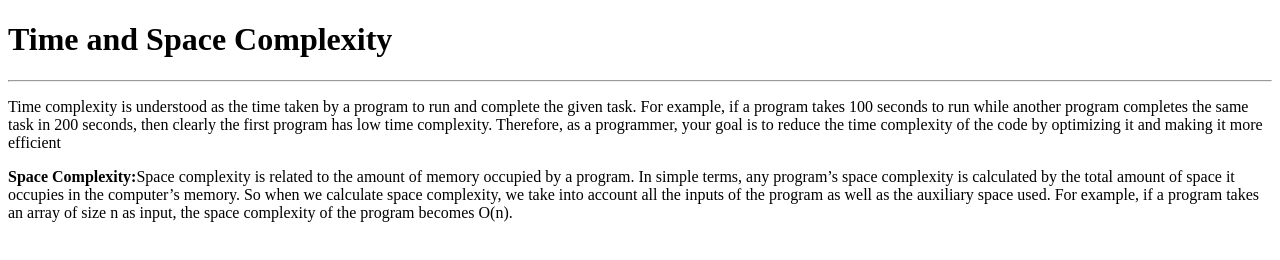
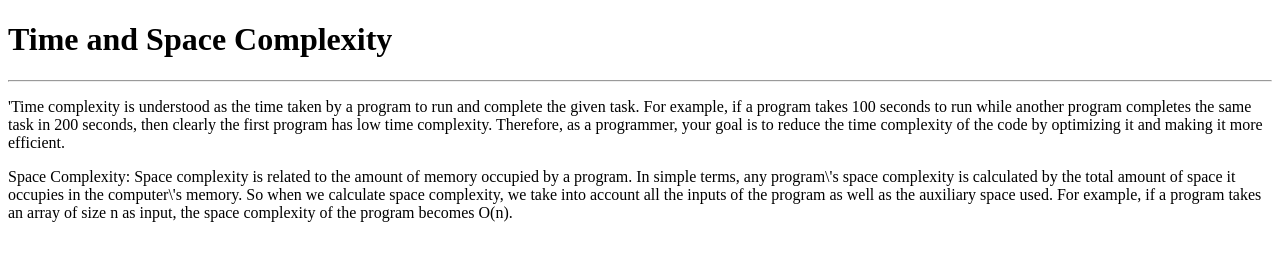
Before and after one commit to acciojob/time-and-space-complexity-AbuSalman143, a website: page main.html in a window 1280 px wide. Drawn offline with Linux system fonts and the light colour scheme.

Commit message:
created a submission

```diff
--- a/main.html
+++ b/main.html
@@ -12,8 +12,8 @@
 </script>
 	<h1>Time and Space Complexity</h1>
 	<hr>
-	<p>Time complexity is understood as the time taken by a program to run and complete the given task. For example, if a program takes 100 seconds to run while another program completes the same task in 200 seconds, then clearly the first program has low time complexity. Therefore, as a programmer, your goal is to reduce the time complexity of the code by optimizing it and making it more efficient</p>
-	<p><b>Space Complexity:</b>Space complexity is related to the amount of memory occupied by a program. In simple terms, any program’s space complexity is calculated by the total amount of space it occupies in the computer’s memory. So when we calculate space complexity, we take into account all the inputs of the program as well as the auxiliary space used. For example, if a program takes an array of size n as input, the space complexity of the program becomes O(n).</p>
+	<p>'Time complexity is understood as the time taken by a program to run and complete the given task. For example, if a program takes 100 seconds to run while another program completes the same task in 200 seconds, then clearly the first program has low time complexity. Therefore, as a programmer, your goal is to reduce the time complexity of the code by optimizing it and making it more efficient.</p>
+	<p>Space Complexity: Space complexity is related to the amount of memory occupied by a program. In simple terms, any program\'s space complexity is calculated by the total amount of space it occupies in the computer\'s memory. So when we calculate space complexity, we take into account all the inputs of the program as well as the auxiliary space used. For example, if a program takes an array of size n as input, the space complexity of the program becomes O(n).</p>
 </body>
 
 </html>
```
